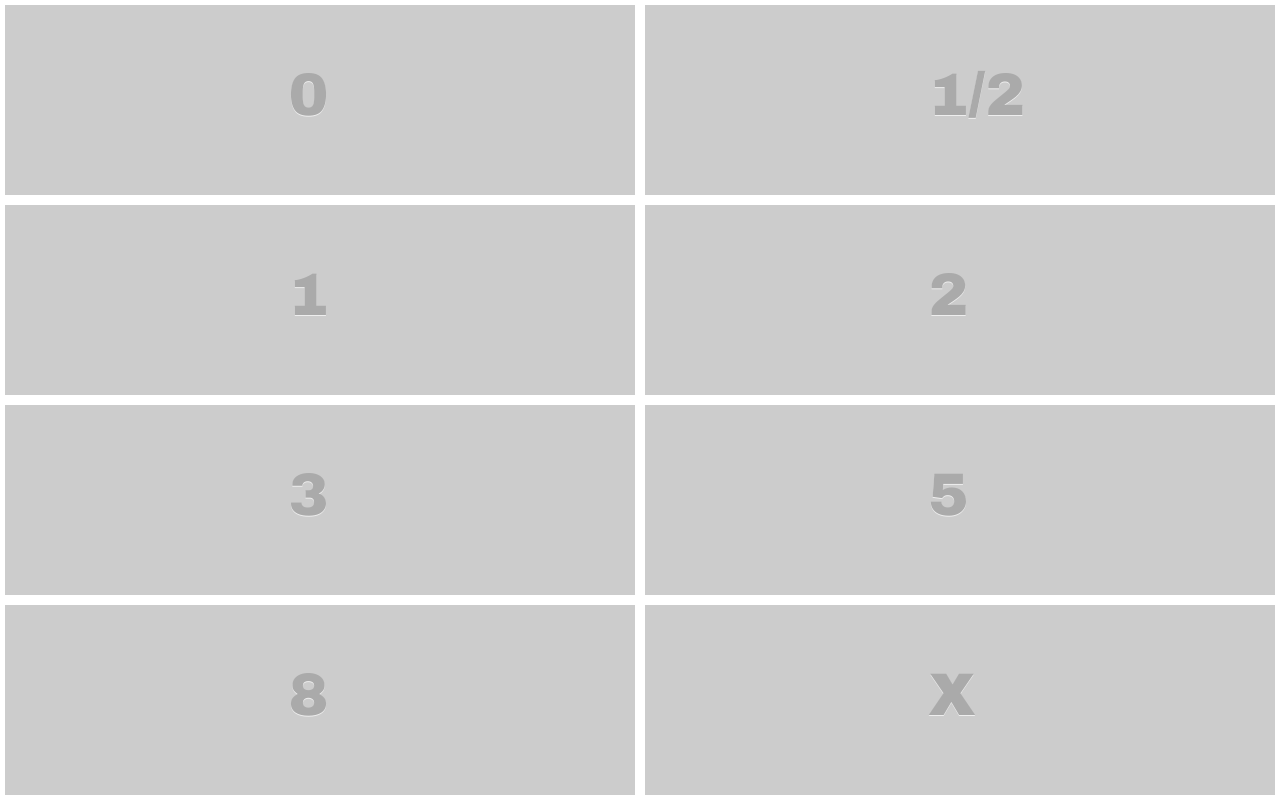
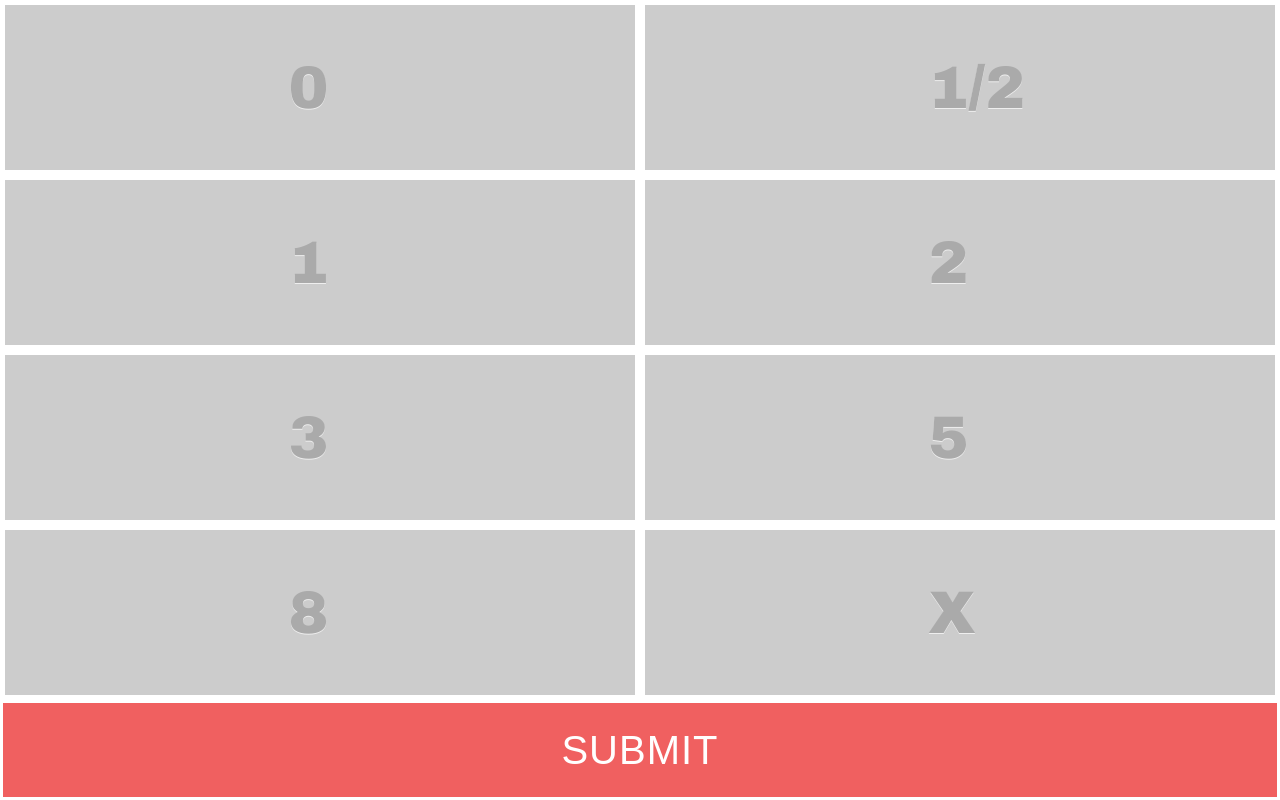
Before and after one commit to therealedsheenan/scrumstimate, an Angular app: page / in a window 1280 px wide. Built offline with nearby package versions, Linux system fonts and the light colour scheme.

Commit message:
add button

```diff
--- a/src/app/app.component.css
+++ b/src/app/app.component.css
@@ -1,9 +1,45 @@
 
-.wrapper {
+.estimate-wrapper {
   display: flex;
   flex-flow: row wrap;
   width: 100%;
-  height: 100vh;
+  height: calc(100vh - 100px);
+}
+
+.submit-wrapper {
+  width: 100%;
+  height: 100px;
+}
+
+.submit-btn {
+  background: #f06060;
+  width: 100%;
+  height: 100%;
+  font-size: 40px;
+  cursor: pointer;
+  display: inline-block;
+  text-transform: uppercase;
+  letter-spacing: 1px;
+  outline: none;
+  position: relative;
+  -webkit-transition: all 0.3s;
+  -moz-transition: all 0.3s;
+  transition: all 0.3s;
+  border: 3px solid #fff;
+  color: #fff;
+}
+.submit-btn:hover {
+  color: #f06060;
+  background: #fff;
+}
+
+.submit-button:after {
+  content: '';
+  position: absolute;
+  z-index: -1;
+  -webkit-transition: all 0.3s;
+  -moz-transition: all 0.3s;
+  transition: all 0.3s;
 }
 
 input[type="radio"]{
--- a/src/app/app.component.html
+++ b/src/app/app.component.html
@@ -1,4 +1,5 @@
-<div class="wrapper">
+<div class="submit-wrapper">
+  <div class="estimate-wrapper">
     <input class="zero" type="radio" name="estimate" value="0"/>
     <input class="half" type="radio" name="estimate" value="0.5"/>
     <input class="one" type="radio" name="estimate" value="1"/>
@@ -8,3 +9,7 @@
     <input class="eight" type="radio" name="estimate" value="8"/>
     <input class="infiinite" type="radio" name="estimate" value="-"/>
   </div>
+  <div class="submit-wrapper">
+    <button class="submit-btn">Submit</button>
+  </div>
+</div>
--- a/src/index.html
+++ b/src/index.html
@@ -7,6 +7,7 @@
 
   <meta name="viewport" content="width=device-width, initial-scale=1">
   <link rel="icon" type="image/x-icon" href="favicon.ico">
+  <link href="https://fonts.googleapis.com/css?family=Roboto" rel="stylesheet">
 </head>
 <body>
   <app-root>Loading...</app-root>
--- a/src/styles.css
+++ b/src/styles.css
@@ -446,3 +446,14 @@
 [hidden] {
   display: none;
 }
+
+
+*, *:after, *:before {
+  -webkit-box-sizing: border-box;
+  -moz-box-sizing: border-box;
+  box-sizing: border-box;
+}
+
+body {
+  font-family: 'Roboto', sans-serif;
+}
```
Lines whose indentation alone changed are shown as unchanged.
